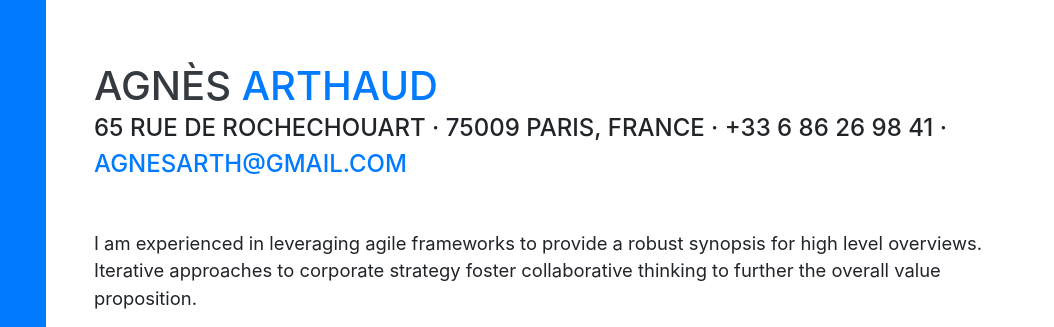
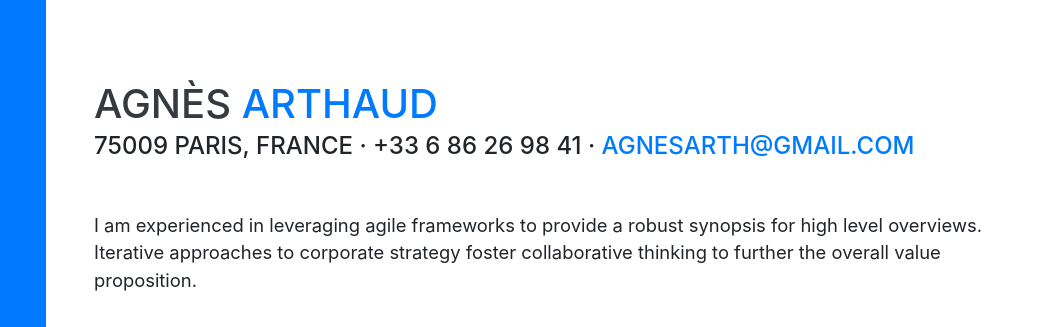
Before and after one commit to agnesarth/CV-test-2, a website with bundled scripts: page index.html in a window 1280 px wide. Shown: the part 107-434 px from the top of the page, 226-1280 px from the left. Built offline with nearby package versions, Linux system fonts and the light colour scheme; a web font is replaced by a local one.

Commit message:
Changement adresse

```diff
--- a/index.html
+++ b/index.html
@@ -68,7 +68,7 @@
         <h1 class="mb-0">Agnès
           <span class="text-primary">Arthaud</span>
         </h1>
-        <div class="subheading mb-5">65 rue de Rochechouart · 75009 Paris, FRANCE · +33 6 86 26 98 41 ·
+        <div class="subheading mb-5">75009 Paris, FRANCE · +33 6 86 26 98 41 ·
 <!--Couleur du mail c'est ici-->
           <a class="text-primary" href="mailto:agnesarth@gmail.com">agnesarth@gmail.com</a>
         </div>
```
